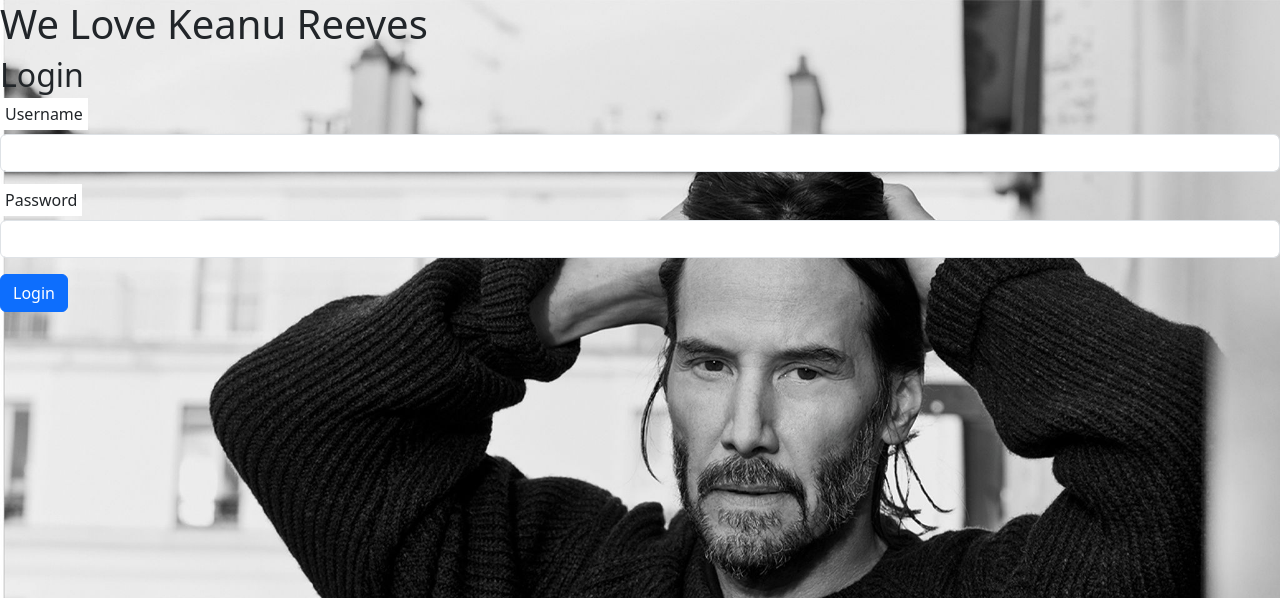
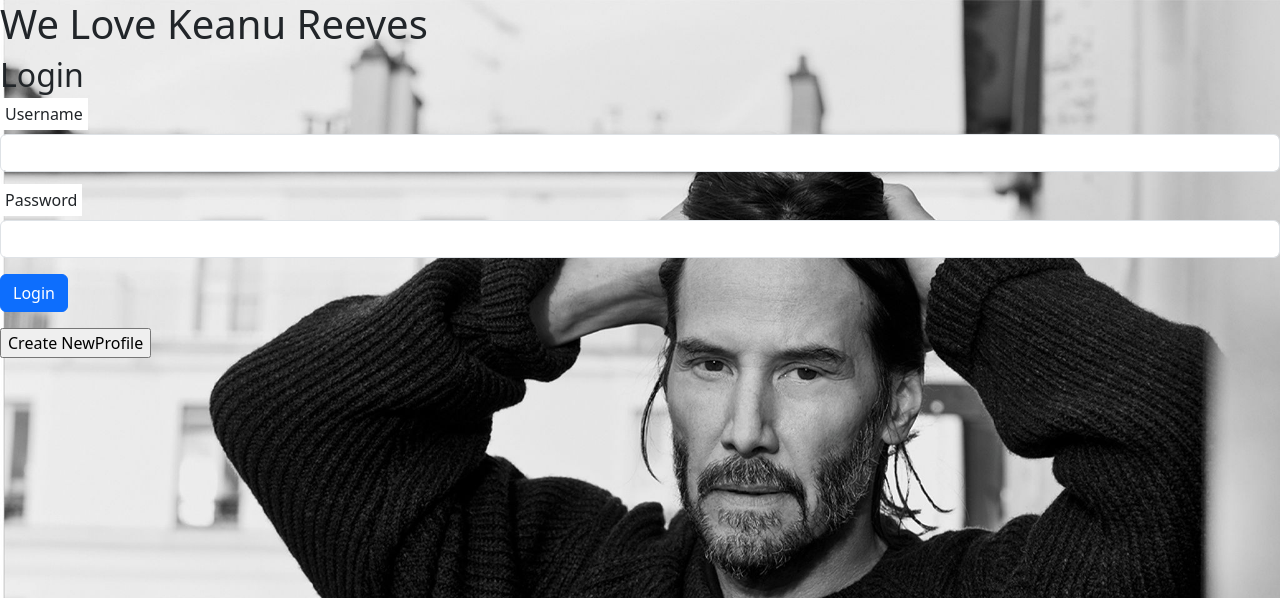
Before and after one commit to Jason-Konz/A6, a Flask app: page /login/ in a window 1280 px wide. Shown: the top 598 px of the page. Run offline with Flask 3, Linux system fonts and the light colour scheme.

Commit message:
Added new button login

```diff
--- a/app.py
+++ b/app.py
@@ -94,13 +94,14 @@ def profile():
     new_password = request.form["password"]
     new_email = request.form["email"]
     infile = request.files["img"]
+    if '' in [new_username, new_password, new_email] or not infile:
+        return render_template("new_profile_form.html", \
+            messages=['Please fill in all fields'])
     infile.filename = new_username + "-" + infile.filename
     filename = secure_filename(infile.filename)
     filepath = os.path.join(IMAGE_DIR, filename)
+    print(infile)
 
-    if '' in [new_username, new_password, new_email] or not infile:
-        return render_template("new_profile_form.html", \
-            messages=['Please fill in all fields'])
 
     user = Profile.query.filter_by(username=new_username).first()
 
--- a/templates/login_form.html
+++ b/templates/login_form.html
@@ -29,6 +29,9 @@
   <button type="submit" class="btn btn-primary mb-3">Login</button>
   </form>
 
+  <form action="{{ url_for('new_profile_form') }}">
+      <input type="submit" value="Create NewProfile" />
+  </form>
     <script src="https://cdn.jsdelivr.net/npm/bootstrap@5.3.0-alpha3/dist/js/bootstrap.bundle.min.js" integrity="sha384-ENjdO4Dr2bkBIFxQpeoTz1HIcje39Wm4jDKdf19U8gI4ddQ3GYNS7NTKfAdVQSZe" crossorigin="anonymous"></script>
 </body>
 
--- a/templates/site.html
+++ b/templates/site.html
@@ -18,9 +18,10 @@
 <body>
 
 {% block navigation %}
+
 <h1>We Love Keanu Reeves</h1>
 <nav class="navbar navbar-expand-lg navbar-light bg-light">
-    <div class="collapse navbar-collapse navbar" id="navbarNav">
+    <div class=" navbar-collapse navbar" id="navbarNav">
       <ul class="navbar-nav">
         <li class="nav-item active">
           <a class="nav-link" href="{{ url_for('main') }}">Home <span class="sr-only">(current)</span></a>
@@ -34,7 +35,6 @@
       </ul>
     </div>
   </nav>
-
 {% endblock %}
 
 {% block content %}
```
